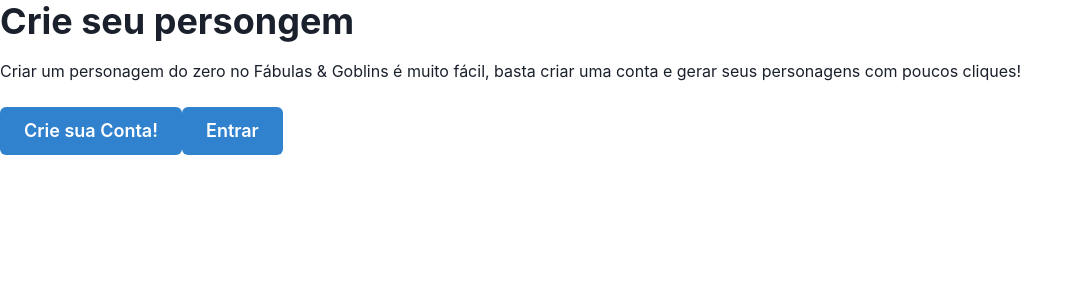
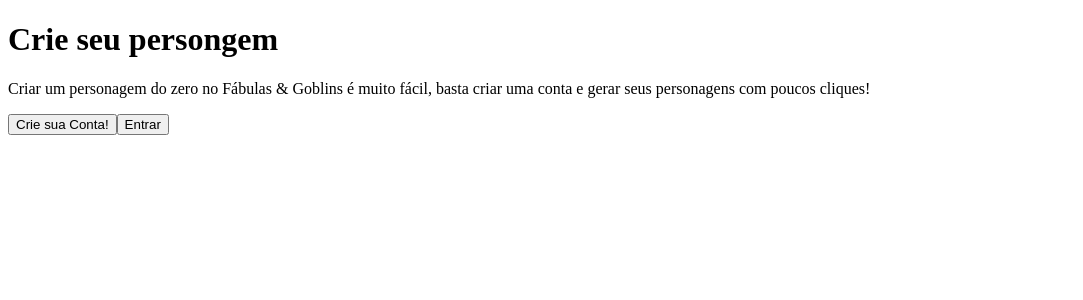
Before and after one commit to renatodex/fabulasegoblins-monorepo, a Next.js app: page / in a window 1280 px wide. Shown: the top 300 px of the page, without its empty margins (0-1083 px from the left). Built offline with nearby package versions, Linux system fonts and the light colour scheme.

Commit message:
Removing chakra

```diff
--- a/pages/_app.js
+++ b/pages/_app.js
@@ -1,11 +1,5 @@
-import { ChakraProvider } from '@chakra-ui/react'
-
 function MyApp({ Component, pageProps }) {
-  return (
-    <ChakraProvider>
-      <Component {...pageProps} />
-    </ChakraProvider>
-  )
+  return <Component {...pageProps} />
 }
 
 export default MyApp
--- /dev/null
+++ b/pages/components/button.jsx
@@ -0,0 +1,5 @@
+export default function ( {children} ) {
+    return (
+        <button>{children}</button>
+    )
+}
--- /dev/null
+++ b/pages/components/display.jsx
@@ -0,0 +1,5 @@
+export default function ( {children} ) {
+    return (
+        <h1>{children}</h1>
+    )
+}
--- a/pages/index.jsx
+++ b/pages/index.jsx
@@ -1,16 +1,17 @@
-import { Box, Text, Button, Heading } from '@chakra-ui/react'
+import Button from './components/button'
+import Display from './components/Display'
 
 function HomePage() {
   return (
-    <Box>
-      <Heading mb={4}>Crie seu persongem</Heading>
-      <Text fontSize='x1'>Criar um personagem do zero no Fábulas & Goblins é muito fácil, basta criar uma conta e gerar
-        seus personagens com poucos cliques!</Text>
-      <Box>
-        <Button size='lg' colorScheme='blue' mt='24px'>Crie sua Conta!</Button>
-        <Button size='lg' colorScheme='blue' mt='24px'>Entrar</Button>
-      </Box>
-    </Box>
+    <div>
+      <Display mb={4}>Crie seu persongem</Display>
+      <p>Criar um personagem do zero no Fábulas & Goblins é muito fácil, basta criar uma conta e gerar
+        seus personagens com poucos cliques!</p>
+      <div>
+        <Button>Crie sua Conta!</Button>
+        <Button>Entrar</Button>
+      </div>
+    </div>
   )
 }
 
```
